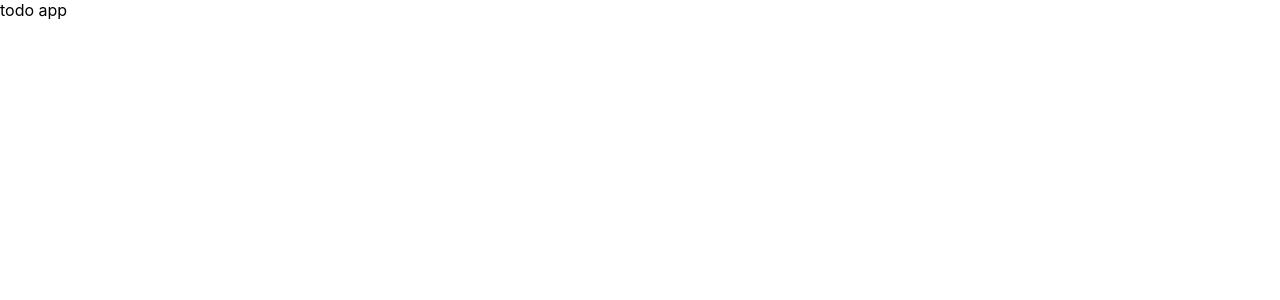
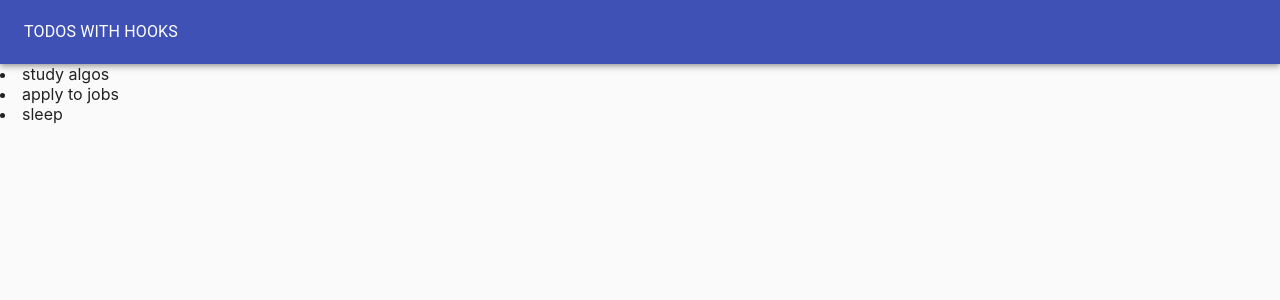
Before and after one commit to joannaylin/todo-hooks, a React (Create React App) app: page / in a window 1280 px wide. Shown: the top 300 px of the page. Built offline with nearby package versions, Linux system fonts and the light colour scheme.

Commit message:
rendered todos

```diff
--- a/package.json
+++ b/package.json
@@ -3,6 +3,7 @@
   "version": "0.1.0",
   "private": true,
   "dependencies": {
+    "@material-ui/core": "^4.11.0",
     "@testing-library/jest-dom": "^4.2.4",
     "@testing-library/react": "^9.3.2",
     "@testing-library/user-event": "^7.1.2",
--- a/src/TodoApp.js
+++ b/src/TodoApp.js
@@ -1,12 +1,40 @@
-import React from "react";
-
-
+import React, {useState} from "react";
+import Typography from "@material-ui/core/Typography";
+import Paper from "@material-ui/core/Paper";
+import AppBar from "@material-ui/core/AppBar";
+import Toolbar from "@material-ui/core/Toolbar";
+import Grid from "@material-ui/core/Grid";
+import TodoList from "./TodoList.js"
 
 export default function TodoApp() {
-  return <div>todo app</div>;
+  const initialTodos = [
+    {id: 1, task: "study algos", completed: false},
+    {id: 2, task: "apply to jobs", completed: false},
+    {id: 3, task: "sleep", completed: false}
+  ]
+  const [todos, setTodos] = useState(initialTodos)
+
+  return (
+    <Paper
+      style={{
+        padding: 0,
+        margin: 0,
+        height: "100vh",
+        backgroundColor: "#fafafa",
+      }}
+      elevation={0}
+    >
+      <AppBar color="primary" position="static" style={{height: "64px"}}>
+        <Toolbar>
+          <Typography color="inherit">TODOS WITH HOOKS</Typography>
+        </Toolbar>
+      </AppBar>
+      <TodoList todos={todos} />
+    </Paper>
+  );
 }
 
 // - TodoApp
 //   - TodoForm
 //   - TodoList
-//     - TodoItem
+//     - TodoItem (id, task, completed)
--- /dev/null
+++ b/src/TodoList.js
@@ -0,0 +1,7 @@
+import React from "react"
+
+export default function TodoList(props) {
+  return(
+  <div>{props.todos.map(todo => <li>{todo.task}</li>)}</div>
+  )
+}
```
Also changed, not shown: 1 other file (tests, documents, lock files or other folders).
